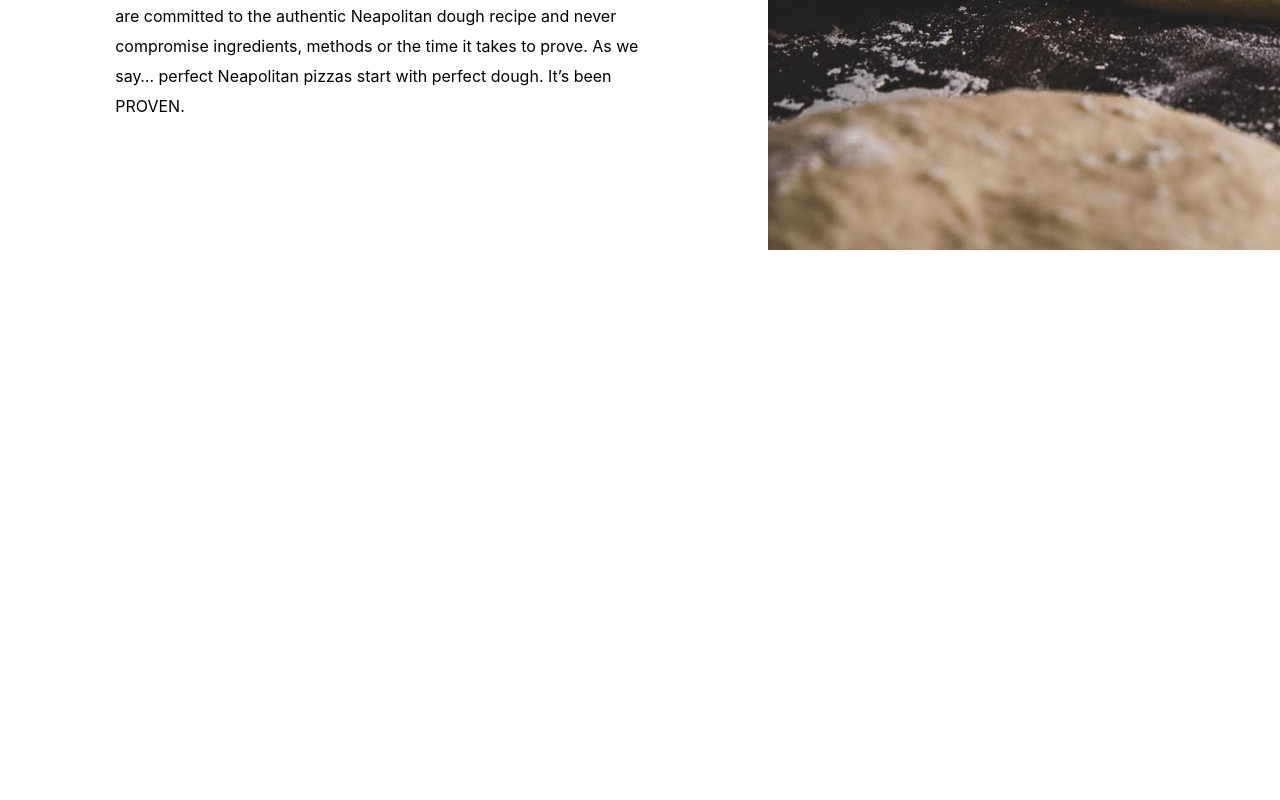
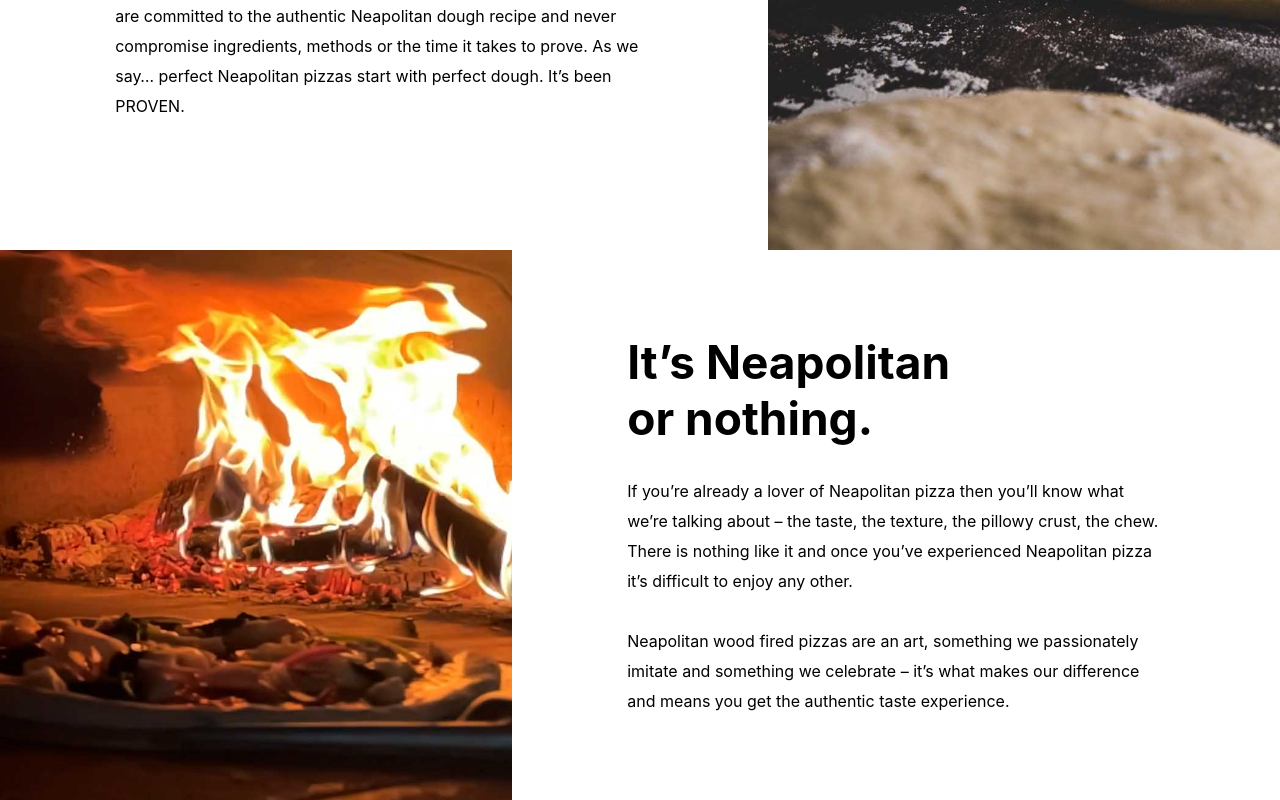
Before and after one commit to Kevasc/ProvenPizza, a React (Create React App) app in the folder provenpizza/: page / in a window 1280 px wide. Shown: the part 1130-1930 px from the top of the page. Before the commit the page ends 1380 px from the top, so only its background shows below. Built offline with nearby package versions, Linux system fonts and the light colour scheme.

Commit message:
created second middle section

```diff
--- a/provenpizza/src/App.js
+++ b/provenpizza/src/App.js
@@ -7,6 +7,7 @@ function App() {
     <div className="App">
       <Header />
       <BodyContainer />
+
     </div>
   );
 }
--- a/provenpizza/src/components/body/BodyContainer.jsx
+++ b/provenpizza/src/components/body/BodyContainer.jsx
@@ -1,12 +1,14 @@
 import React from "react";
 import BodyTopSection from "./BodyTopSection";
 import BodyMiddleSection from "./BodyMiddleSection";
+import BodyLowerSection from "./BodyLowerSection";
 
 const BodyContainer = () => {
   return (
     <div>
       <BodyTopSection />
       <BodyMiddleSection />
+      <BodyLowerSection/>
     </div>
   );
 };
--- /dev/null
+++ b/provenpizza/src/components/body/BodyLowerSection.css
@@ -0,0 +1,38 @@
+.fire {
+    display: flex;
+    background-image: url("fire.jpeg");
+    background-size: cover;
+    height: 100%;
+  }
+
+  .lower-section {
+    display: flex;
+    height: 550px;
+  }
+
+  .lower-left-column {
+    height: inherit;
+    width: 60%;
+    display: flex;
+    align-items: center;
+    justify-content: center;
+  }
+
+  .lower-column-content {
+    width: 70%;
+  }
+
+  .lower-column-title {
+    font-size: 46px;
+    font-weight: bold;
+    padding-bottom: 30px;
+  }
+
+  .lower-column-text {
+    line-height: 30px;
+  }
+
+  .lower-right-column {
+    height: inherit;
+    width: 40%;
+  }
--- /dev/null
+++ b/provenpizza/src/components/body/BodyLowerSection.jsx
@@ -0,0 +1,31 @@
+import React from "react";
+import "./BodyLowerSection.css";
+const BodyLowerSection = () => {
+  return (
+    <div className="lower-section">
+
+      <div className="lower-right-column">
+        <div className="fire"></div>
+      </div>
+      <div className="lower-left-column">
+        <div className="lower-column-content">
+          <p className="lower-column-title">
+            It’s Neapolitan
+            <br /> or nothing.
+          </p>
+          <p className="lower-column-text">
+            If you’re already a lover of Neapolitan pizza then you’ll know what
+            we’re talking about – the taste, the texture, the pillowy crust, the
+            chew. There is nothing like it and once you’ve experienced
+            Neapolitan pizza it’s difficult to enjoy any other.
+            <br /> <br />
+            Neapolitan wood fired pizzas are an art, something we passionately
+            imitate and something we celebrate – it’s what makes our difference
+            and means you get the authentic taste experience.
+          </p>
+        </div>
+      </div>
+    </div>
+  );
+};
+export default BodyLowerSection;
```
Also changed, not shown: provenpizza/src/components/body/fire.jpeg (added).
